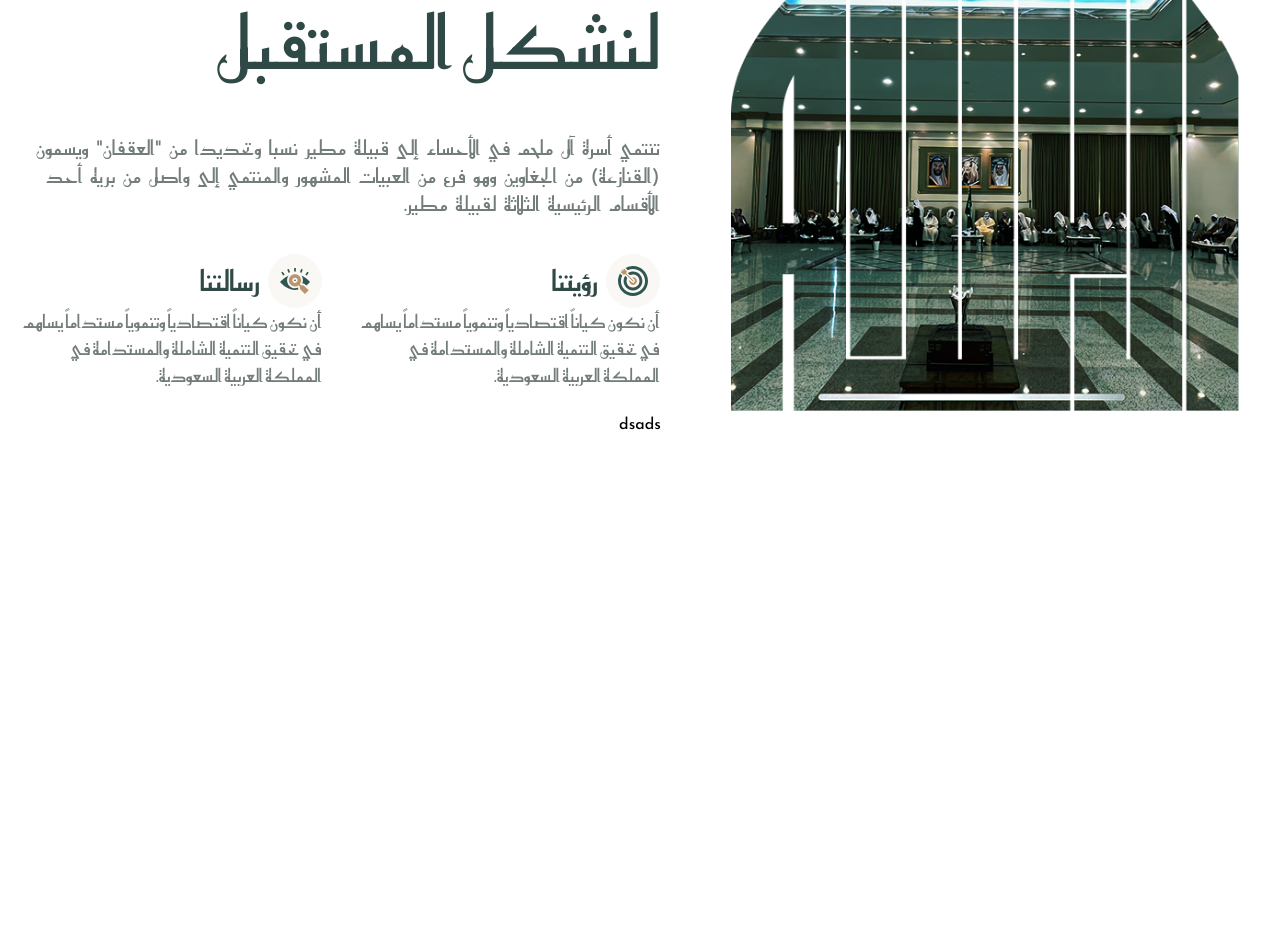
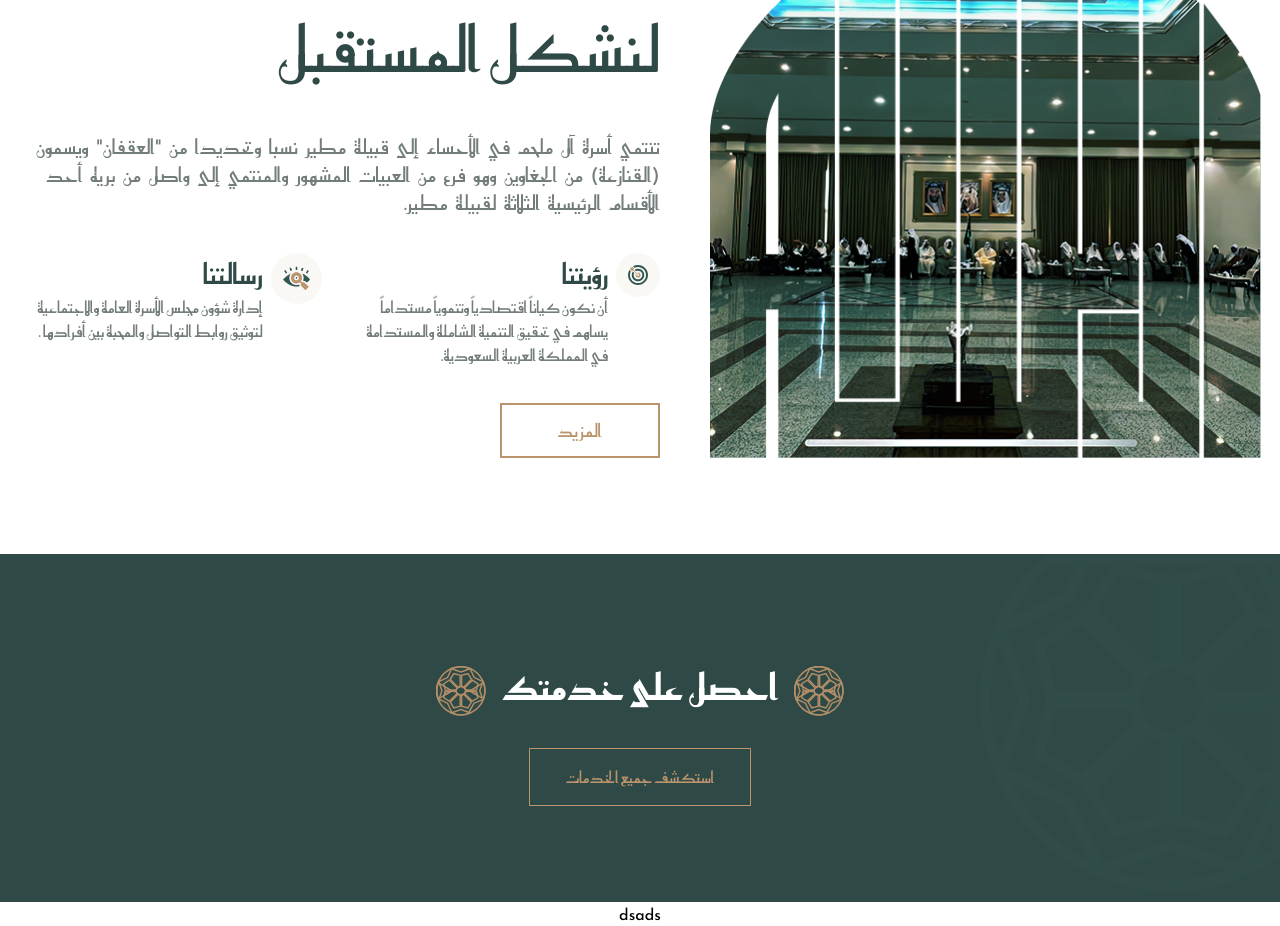
Before and after one commit to AliElemam77/PUIUX-TASK, a Next.js app: page / in a window 1280 px wide. Shown: the part 940-1866 px from the top of the page. Before the commit the page ends 1375 px from the top, so only its background shows below. Built offline with nearby package versions, Linux system fonts and the light colour scheme.

Commit message:
section button

```diff
--- a/src/app/page.tsx
+++ b/src/app/page.tsx
@@ -1,3 +1,6 @@
+import SectionButton from "@/components/common/SectionButton/SectionButton";
+import SectionHeader from "@/components/common/SectionHeader/SectionHeader";
+import GoalsSection from "@/components/pageComponents/Home/GoalsSection/GoalsSection";
 import Image from "next/image";
 
 export default function Home() {
@@ -5,75 +8,20 @@ export default function Home() {
     <div className="flex flex-col h-full items-center justify-center ">
       {/* Hero section */}
       <div className="w-full h-screen text-black bg-amber-400">sda</div>
-      {/* تاريخنا  */}
-      <div className="container mx-auto flex items-center justify-center gap-[50px] ">
-        <div className="relative h-[551px] w-[551px]">
+      {/* goals  */}
+      <GoalsSection />
+      <div className="relative bg-primary w-full flex flex-col justify-center items-center py-24">
+        <SectionHeader text="احصل على خدمتك" color="text-white" />
+        <div className="absolute top-0 right-0">
           <Image
-            src="/assets/5.png"
+            src="/assets/000.svg"
             alt="الملحم"
-            fill
-            sizes="551px"
-            className="absolute object-contain"
+            width={300}
+            height={300}
+            className="object-contain"
           />
         </div>
-        <div className="content w-1/2 flex flex-col gap-9">
-          <h1 className="text-[72px] text-primary ">
-            التاريخ حاضر
-            <br /> لنشكل المستقبل
-          </h1>
-          <p
-            className="text-xl text-[#737D7C] "
-            style={{
-              wordSpacing: "5px",
-            }}
-          >
-            تنتمي أسرة آل ملحم في الأحساء إلى قبيلة مطير نسبا وتحديدا من
-            "العقفان" ويسمون (القنازعة) من الجغاوين وهو فرع من العبيات المشهور
-            والمنتمي إلى واصل من بريه أحد الأقسام الرئيسية الثلاثة لقبيلة مطير.
-          </p>
-          <div className="goals flex gap-9">
-            <div className="flex flex-col ">
-              <div className=" flex gap-2 items-center">
-                <div className="p-3 rounded-full bg-secondary">
-                  <Image
-                    src="/assets/goal.svg"
-                    alt="الملحم"
-                    width={30}
-                    height={30}
-                    className="object-contain"
-                  />
-                </div>
-                <span className="text-primary font-medium text-[28px]">
-                  رؤيتنا
-                </span>
-              </div>
-              <p className="text-[#737D7C] text-[18px]">
-                أن نكون كياناً اقتصادياً وتنموياً مستداماً يساهم في تحقيق
-                التنمية الشاملة والمستدامة في المملكة العربية السعودية.
-              </p>
-            </div>
-            <div className="flex flex-col ">
-              <div className=" flex gap-2 items-center">
-                <div className="p-3 rounded-full bg-secondary">
-                  <Image
-                    src="/assets/message.svg"
-                    alt="الملحم"
-                    width={30}
-                    height={30}
-                    className="object-contain"
-                  />
-                </div>
-                <span className="text-primary font-medium text-[28px]">
-                  رسالتنا
-                </span>
-              </div>
-              <p className="text-[#737D7C] text-[18px]">
-                أن نكون كياناً اقتصادياً وتنموياً مستداماً يساهم في تحقيق
-                التنمية الشاملة والمستدامة في المملكة العربية السعودية.
-              </p>
-            </div>
-          </div>
-        </div>
+        <SectionButton text="استكشف جميع الخدمات" />
       </div>
 
       <div className="">dsads</div>
--- /dev/null
+++ b/src/components/common/SectionButton/SectionButton.tsx
@@ -0,0 +1,11 @@
+import { SectionButtonProps } from "@/types/props";
+import Link from "next/link";
+import React from "react";
+
+export default function SectionButton({ text }: SectionButtonProps) {
+  return (
+    <Link href={""} className="text-accent border py-4 px-9 hover:text-white hover:bg-accent transition duration-75">
+      {text}
+    </Link>
+  );
+}
--- /dev/null
+++ b/src/components/pageComponents/Home/GoalsSection/GoalsSection.tsx
@@ -0,0 +1,72 @@
+import Image from "next/image";
+import React from "react";
+
+export default function GoalsSection() {
+  return (
+    <div className="container mx-auto flex items-end justify-center gap-[50px] pb-24">
+      <div className="relative h-[598px] w-[551px]">
+        <Image
+          src="/assets/5.png"
+          alt="الملحم"
+          fill
+          sizes="551px"
+          className="absolute object-contain"
+        />
+      </div>
+
+      <div className="content w-1/2 flex flex-col gap-9">
+        <h1 className="text-[62px] text-primary">
+          التاريخ حاضر
+          <br /> لنشكل المستقبل
+        </h1>
+
+        <p className="text-xl text-[#737D7C]" style={{ wordSpacing: "5px" }}>
+          تنتمي أسرة آل ملحم في الأحساء إلى قبيلة مطير نسبا وتحديدا من "العقفان"
+          ويسمون (القنازعة) من الجغاوين وهو فرع من العبيات المشهور والمنتمي إلى
+          واصل من بريه أحد الأقسام الرئيسية الثلاثة لقبيلة مطير.
+        </p>
+
+        <div className="flex flex-col items-start gap-9">
+          <div className="goals flex gap-9 ">
+            <div className="flex gap-2 items-start flex-1">
+              <div className="p-3 rounded-full bg-secondary">
+                <Image
+                  src="/assets/goal.svg"
+                  alt="الملحم"
+                  width={50}
+                  height={50}
+                  className="object-contain"
+                />
+              </div>
+              <div className="text-[#737D7C] text-[16px] ">
+                <p className="text-primary font-medium text-[28px]">رؤيتنا</p>
+                أن نكون كياناً اقتصادياً وتنموياً مستداماً يساهم في تحقيق
+                التنمية الشاملة والمستدامة في المملكة العربية السعودية.
+              </div>
+            </div>
+            <div className="flex gap-2 items-start flex-1 ">
+              <div className="p-3 rounded-full bg-secondary">
+                <Image
+                  src="/assets/message.svg"
+                  alt="الملحم"
+                  width={50}
+                  height={50}
+                  className="object-contain"
+                />
+              </div>
+              <div className="text-[#737D7C] text-[16px] ">
+                <p className="text-primary font-medium text-[28px]">رسالتنا</p>
+                إدارة شؤون مجلس الأسرة العامة والاجتماعية لتوثيق روابط التواصل
+                والمحبة بين أفرادها .
+              </div>
+            </div>
+          </div>
+
+          <div className="text-[18px] p-3 border-2 w-40 text-center text-accent">
+            المزيد
+          </div>
+        </div>
+      </div>
+    </div>
+  );
+}
```
Also changed, not shown: src/types/props.d.ts (+7 -2 lines), public/assets/000.svg (added).
